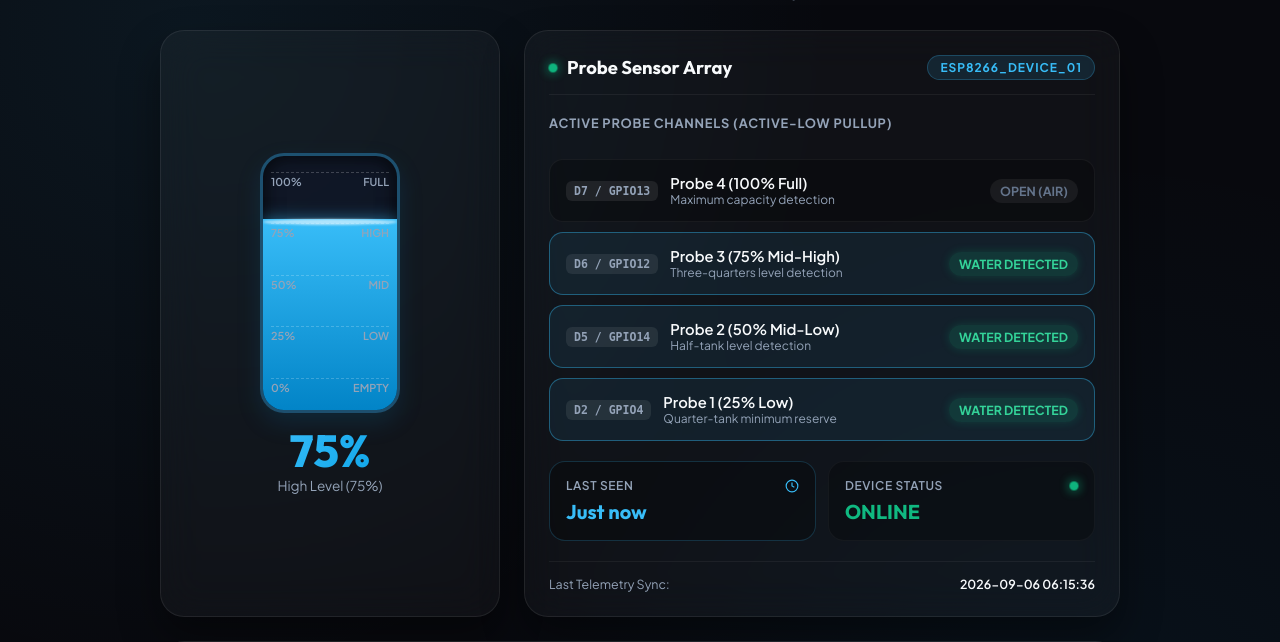
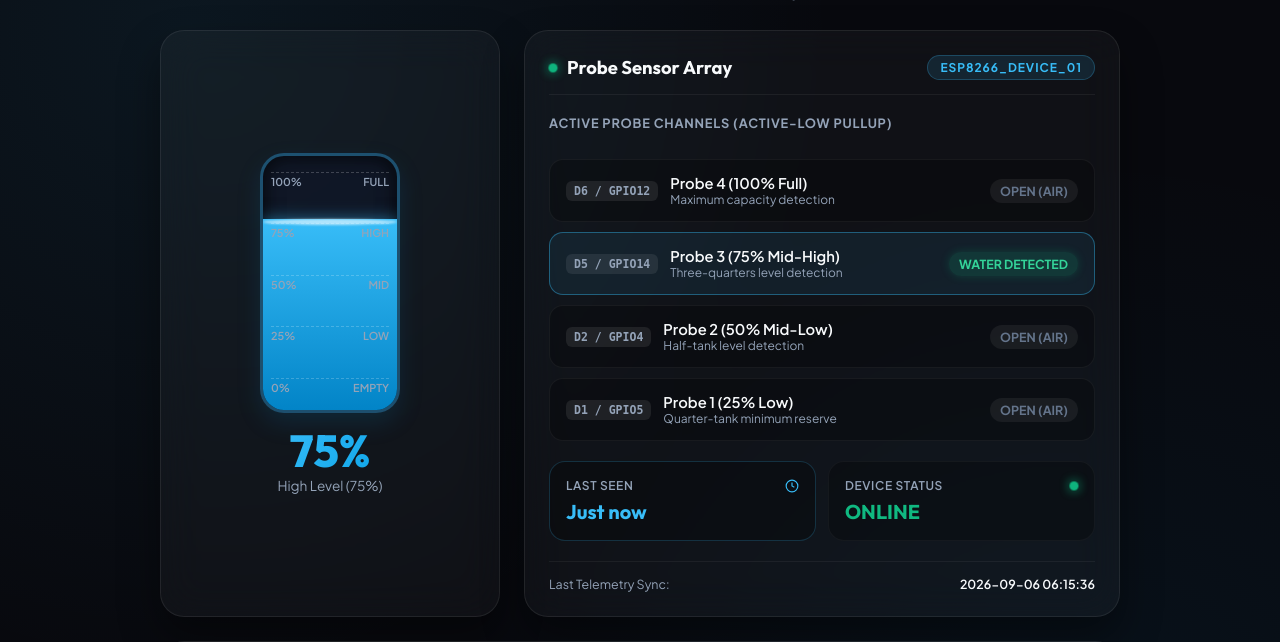
Before and after one commit to premkumarp94/premkumarp94-django_esp32, a Django app: page /api/status/ in a window 1280 px wide. Shown: the part 137-779 px from the top of the page. Run offline with Django 5.2, Linux system fonts and the light colour scheme; data comes from the database, SQL or seed files in the repository; both versions use the stored data as it was after the commit.

Commit message:
DJANGO_ESP32_2026_09_06_11_46_53

```diff
--- a/api/models.py
+++ b/api/models.py
@@ -5,6 +5,10 @@ class TelemetryReading(models.Model):
     temperature = models.FloatField(null=True, blank=True)
     humidity = models.FloatField(null=True, blank=True)
     water_level = models.FloatField(null=True, blank=True)
+    probe_25 = models.BooleanField(null=True, blank=True)
+    probe_50 = models.BooleanField(null=True, blank=True)
+    probe_75 = models.BooleanField(null=True, blank=True)
+    probe_100 = models.BooleanField(null=True, blank=True)
     timestamp = models.DateTimeField(auto_now_add=True, db_index=True)
 
     class Meta:
--- a/api/templates/api/status.html
+++ b/api/templates/api/status.html
@@ -539,51 +539,51 @@
             <!-- 4 Probes List -->
             <div class="probes-list">
                 <!-- Probe 4: 100% -->
-                <div class="probe-item {% if device_01.water_level >= 100 %}active{% endif %}" id="probe-item-100">
+                <div class="probe-item {% if device_01.probe_100 %}active{% endif %}" id="probe-item-100">
                     <div class="probe-info">
-                        <span class="probe-pin-badge">D7 / GPIO13</span>
+                        <span class="probe-pin-badge">D6 / GPIO12</span>
                         <div>
                             <div class="probe-name">Probe 4 (100% Full)</div>
                             <div class="probe-sub">Maximum capacity detection</div>
                         </div>
                     </div>
-                    <span class="probe-state-badge" id="probe-state-100">{% if device_01.water_level >= 100 %}WATER DETECTED{% else %}OPEN (AIR){% endif %}</span>
+                    <span class="probe-state-badge" id="probe-state-100">{% if device_01.probe_100 %}WATER DETECTED{% else %}OPEN (AIR){% endif %}</span>
                 </div>
 
                 <!-- Probe 3: 75% -->
-                <div class="probe-item {% if device_01.water_level >= 75 %}active{% endif %}" id="probe-item-75">
+                <div class="probe-item {% if device_01.probe_75 %}active{% endif %}" id="probe-item-75">
                     <div class="probe-info">
-                        <span class="probe-pin-badge">D6 / GPIO12</span>
+                        <span class="probe-pin-badge">D5 / GPIO14</span>
                         <div>
                             <div class="probe-name">Probe 3 (75% Mid-High)</div>
                             <div class="probe-sub">Three-quarters level detection</div>
                         </div>
                     </div>
-                    <span class="probe-state-badge" id="probe-state-75">{% if device_01.water_level >= 75 %}WATER DETECTED{% else %}OPEN (AIR){% endif %}</span>
+                    <span class="probe-state-badge" id="probe-state-75">{% if device_01.probe_75 %}WATER DETECTED{% else %}OPEN (AIR){% endif %}</span>
                 </div>
 
                 <!-- Probe 2: 50% -->
-                <div class="probe-item {% if device_01.water_level >= 50 %}active{% endif %}" id="probe-item-50">
+                <div class="probe-item {% if device_01.probe_50 %}active{% endif %}" id="probe-item-50">
                     <div class="probe-info">
-                        <span class="probe-pin-badge">D5 / GPIO14</span>
+                        <span class="probe-pin-badge">D2 / GPIO4</span>
                         <div>
                             <div class="probe-name">Probe 2 (50% Mid-Low)</div>
                             <div class="probe-sub">Half-tank level detection</div>
                         </div>
                     </div>
-                    <span class="probe-state-badge" id="probe-state-50">{% if device_01.water_level >= 50 %}WATER DETECTED{% else %}OPEN (AIR){% endif %}</span>
+                    <span class="probe-state-badge" id="probe-state-50">{% if device_01.probe_50 %}WATER DETECTED{% else %}OPEN (AIR){% endif %}</span>
                 </div>
 
                 <!-- Probe 1: 25% -->
-                <div class="probe-item {% if device_01.water_level >= 25 %}active{% endif %}" id="probe-item-25">
+                <div class="probe-item {% if device_01.probe_25 %}active{% endif %}" id="probe-item-25">
                     <div class="probe-info">
-                        <span class="probe-pin-badge">D2 / GPIO4</span>
+                        <span class="probe-pin-badge">D1 / GPIO5</span>
                         <div>
                             <div class="probe-name">Probe 1 (25% Low)</div>
                             <div class="probe-sub">Quarter-tank minimum reserve</div>
                         </div>
                     </div>
-                    <span class="probe-state-badge" id="probe-state-25">{% if device_01.water_level >= 25 %}WATER DETECTED{% else %}OPEN (AIR){% endif %}</span>
+                    <span class="probe-state-badge" id="probe-state-25">{% if device_01.probe_25 %}WATER DETECTED{% else %}OPEN (AIR){% endif %}</span>
                 </div>
             </div>
 
@@ -705,7 +705,7 @@
         }
     }
 
-    function updateProbeUI(level) {
+    function updateProbeUI(level, probe25, probe50, probe75, probe100) {
         const fillEl = document.getElementById('tank-water-fill');
         const pctEl = document.getElementById('water-pct-display');
         const labelEl = document.getElementById('water-status-label');
@@ -729,7 +729,13 @@
             else labelEl.textContent = 'Tank Empty (0%)';
         }
 
-        // Update 4 Probes
+        // Determine probe state accurately from individual booleans
+        const is25 = (probe25 !== undefined && probe25 !== null) ? Boolean(probe25) : (numericLvl >= 25);
+        const is50 = (probe50 !== undefined && probe50 !== null) ? Boolean(probe50) : (numericLvl >= 50);
+        const is75 = (probe75 !== undefined && probe75 !== null) ? Boolean(probe75) : (numericLvl >= 75);
+        const is100 = (probe100 !== undefined && probe100 !== null) ? Boolean(probe100) : (numericLvl >= 100);
+
+        // Update 4 Probes UI individually
         const p100 = document.getElementById('probe-item-100');
         const p75 = document.getElementById('probe-item-75');
         const p50 = document.getElementById('probe-item-50');
@@ -741,22 +747,22 @@
         const s25 = document.getElementById('probe-state-25');
 
         if (p100 && s100) {
-            if (numericLvl >= 100) { p100.className = 'probe-item active'; s100.textContent = 'WATER DETECTED'; }
+            if (is100) { p100.className = 'probe-item active'; s100.textContent = 'WATER DETECTED'; }
             else { p100.className = 'probe-item'; s100.textContent = 'OPEN (AIR)'; }
         }
 
         if (p75 && s75) {
-            if (numericLvl >= 75) { p75.className = 'probe-item active'; s75.textContent = 'WATER DETECTED'; }
+            if (is75) { p75.className = 'probe-item active'; s75.textContent = 'WATER DETECTED'; }
             else { p75.className = 'probe-item'; s75.textContent = 'OPEN (AIR)'; }
         }
 
         if (p50 && s50) {
-            if (numericLvl >= 50) { p50.className = 'probe-item active'; s50.textContent = 'WATER DETECTED'; }
+            if (is50) { p50.className = 'probe-item active'; s50.textContent = 'WATER DETECTED'; }
             else { p50.className = 'probe-item'; s50.textContent = 'OPEN (AIR)'; }
         }
 
         if (p25 && s25) {
-            if (numericLvl >= 25) { p25.className = 'probe-item active'; s25.textContent = 'WATER DETECTED'; }
+            if (is25) { p25.className = 'probe-item active'; s25.textContent = 'WATER DETECTED'; }
             else { p25.className = 'probe-item'; s25.textContent = 'OPEN (AIR)'; }
         }
     }
@@ -777,7 +783,7 @@
                 if (data.status === 'success' && data.devices) {
                     const dev1 = data.devices['esp8266_device_01'];
                     if (dev1) {
-                        updateProbeUI(dev1.water_level);
+                        updateProbeUI(dev1.water_level, dev1.probe_25, dev1.probe_50, dev1.probe_75, dev1.probe_100);
                         const timeEl = document.getElementById('time-esp8266_device_01');
                         if (timeEl) timeEl.textContent = dev1.timestamp || 'Never';
 
--- a/api/views/status.py
+++ b/api/views/status.py
@@ -56,6 +56,10 @@ def status(request):
                 "temperature": reading.temperature,
                 "humidity": reading.humidity,
                 "water_level": reading.water_level,
+                "probe_25": reading.probe_25,
+                "probe_50": reading.probe_50,
+                "probe_75": reading.probe_75,
+                "probe_100": reading.probe_100,
                 "timestamp": reading.timestamp.strftime('%Y-%m-%d %H:%M:%S'),
                 "iso_timestamp": reading.timestamp.isoformat(),
                 "seconds_ago": seconds_ago,
@@ -69,6 +73,10 @@ def status(request):
                 "temperature": None,
                 "humidity": None,
                 "water_level": None,
+                "probe_25": False,
+                "probe_50": False,
+                "probe_75": False,
+                "probe_100": False,
                 "timestamp": "Never",
                 "iso_timestamp": None,
                 "seconds_ago": None,
```
Also changed, not shown: api/views/telemetry.py (+10 -2 lines), api/migrations/0007_telemetryreading_probe_100_telemetryreading_probe_25_and_more.py (added), db.sqlite3, 1 other file.
